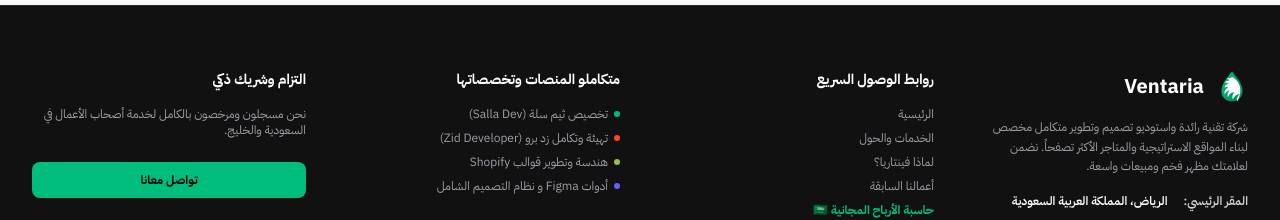
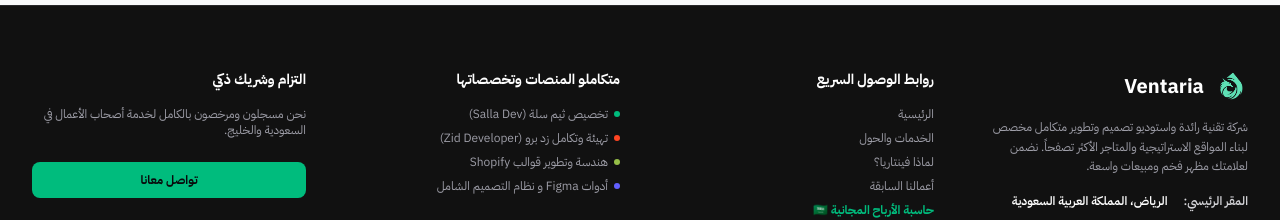
Before and after one commit to eslamahmed-EA/VENTARIA, a React (Vite) app: page / in a window 1280 px wide. Shown: the part 10892-11112 px from the top of the page. Built offline with nearby package versions, Linux system fonts and the light colour scheme; a web font is replaced by a local one.

Commit message:
Add files via upload

```diff
--- a/src/App.tsx
+++ b/src/App.tsx
@@ -1789,7 +1789,7 @@
             {/* Column 1: Brand Info */}
             <div className="space-y-4" id="footer-col-1">
               <div className="flex items-center gap-3">
-                <VentariaLogo className="w-8 h-8 text-primary" />
+                <img src={logo} alt="Ventaria Logo" className="w-8 h-8 object-contain" />
                 <span className="font-display font-extrabold text-xl text-white">Ventaria</span>
               </div>
               <p className="text-xs text-zinc-400 leading-relaxed max-w-sm">
```
